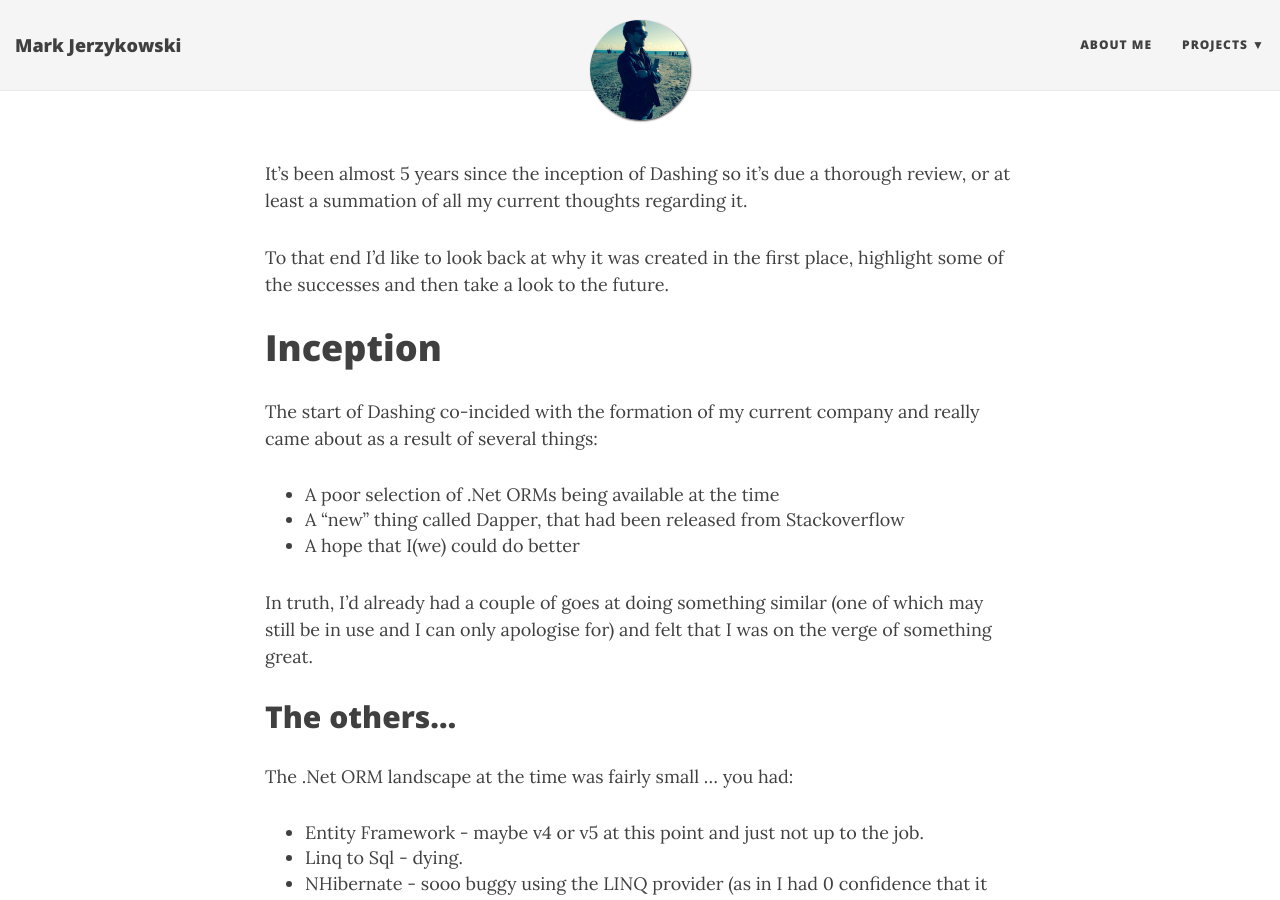
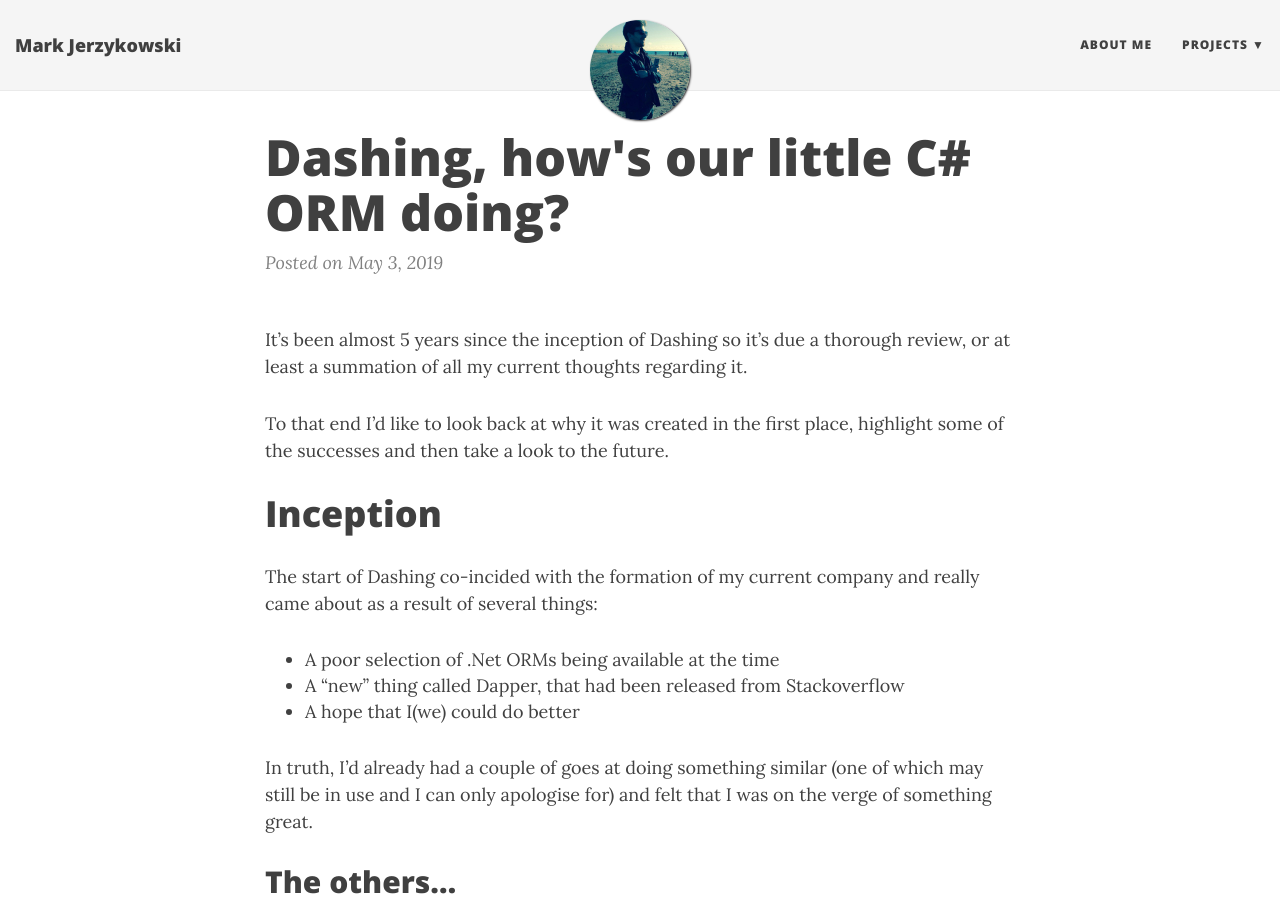
Before and after one commit to markjerz/markjerz.github.io, a Jekyll site: the page built from _posts/2019-05-03-first-post.md, in a window 1280 px wide and 900 px high. Built offline with Jekyll 4.4.1, drawn with Linux system fonts in a browser that asks for light colours; nearby versions of some CDN libraries.

Commit message:
Title bug fix?

```diff
--- a/_posts/2019-05-03-first-post.md
+++ b/_posts/2019-05-03-first-post.md
@@ -1,5 +1,5 @@
 ---
-title: Dashing: the good, the bad and the ugly
+title: Dashing, how's our little C# ORM doing?
 ---
 
 It's been almost 5 years since the inception of Dashing so it's due a thorough review, or at least a summation of all my current thoughts regarding it.
```
